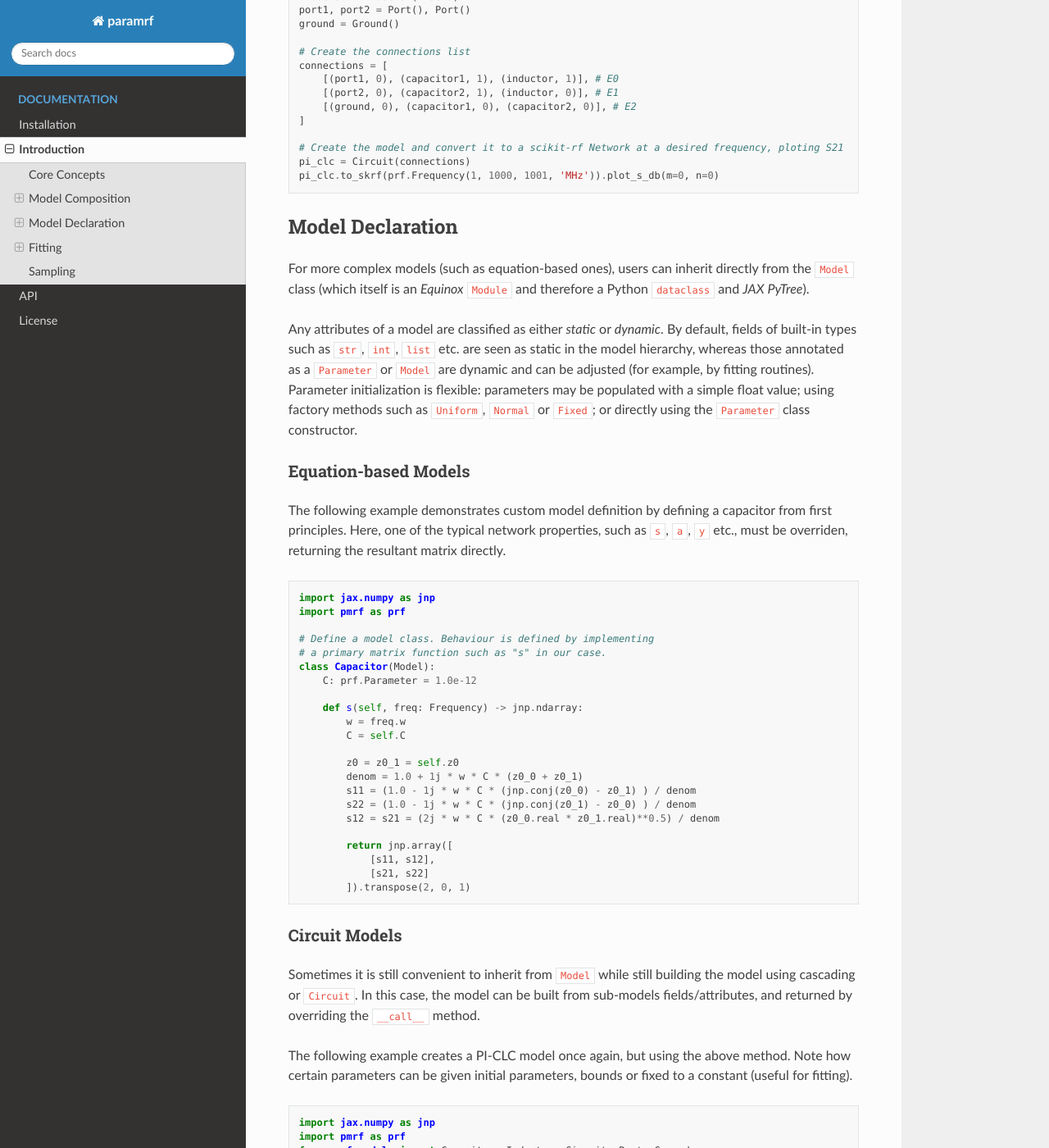
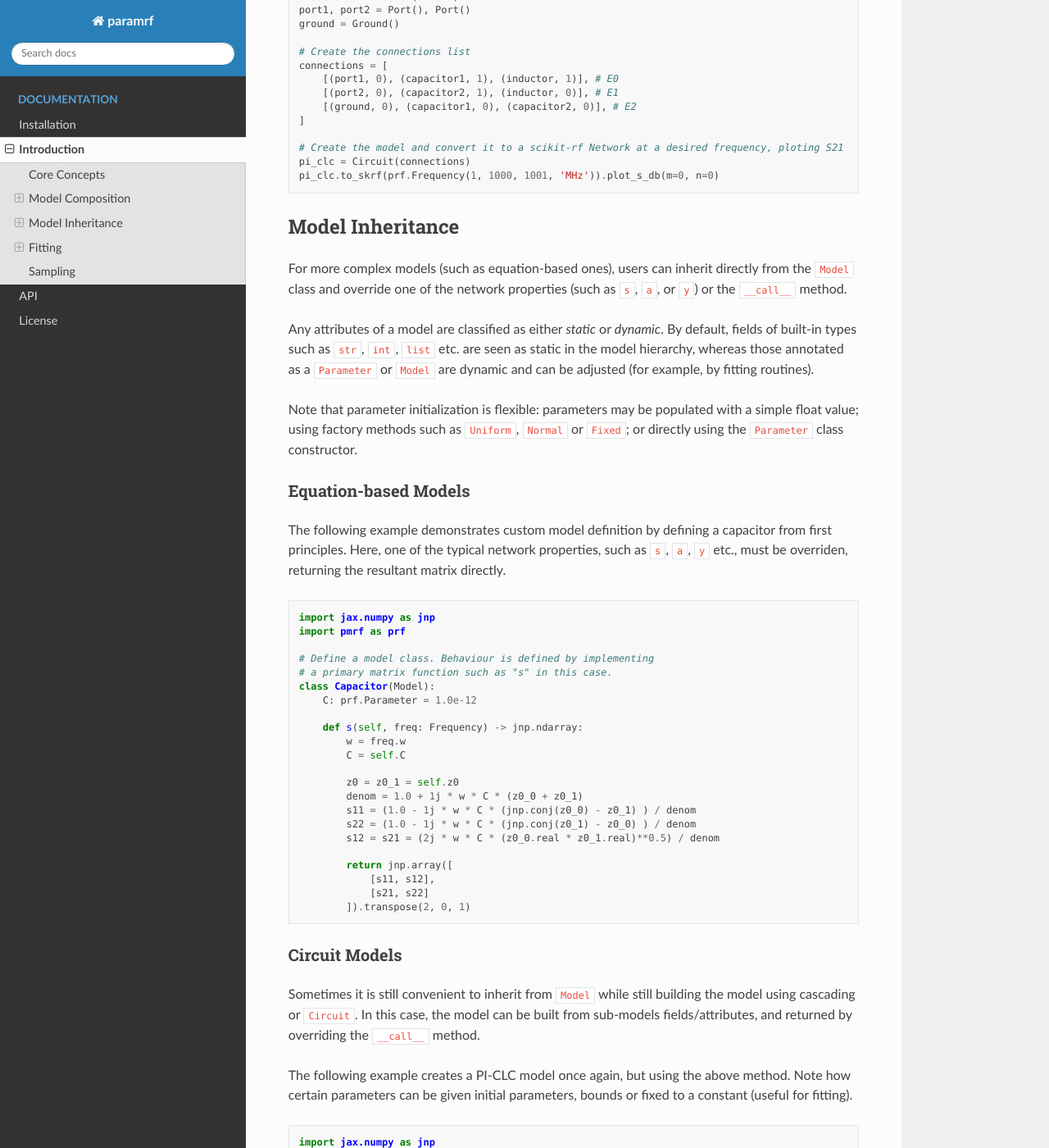
Before and after one commit to gvcallen/paramrf, a Sphinx documentation site: the page built from docs/source/introduction/index.rst, in a window 1280 px wide and 1400 px high, scrolled down 2060 px. Shown: the whole window at 82% size. Built offline with Sphinx 7.4.7 and the Read the Docs theme 3.1.0, drawn with Linux system fonts in a browser that asks for light colours.

Commit message:
Updated docs

```diff
--- a/docs/source/introduction/index.rst
+++ b/docs/source/introduction/index.rst
@@ -78,11 +78,13 @@ The following example uses this method to define a two-port PI-CLC network. "Ext
     pi_clc.to_skrf(prf.Frequency(1, 1000, 1001, 'MHz')).plot_s_db(m=0, n=0)
 
 
-Model Declaration
+Model Inheritance
 ~~~~~~~~~~~~~~~~~~~~
-For more complex models (such as equation-based ones), users can inherit directly from the ``Model`` class (which itself is an *Equinox* ``Module`` and therefore a Python ``dataclass`` and *JAX* *PyTree*).
+For more complex models (such as equation-based ones), users can inherit directly from the ``Model`` class and override one of the network properties (such as ``s``, ``a``, or ``y``) or the ``__call__`` method.
 
-Any attributes of a model are classified as either *static* or *dynamic*. By default, fields of built-in types such as ``str``, ``int``, ``list`` etc. are seen as static in the model hierarchy, whereas those annotated as a ``Parameter`` or ``Model`` are dynamic and can be adjusted (for example, by fitting routines). Parameter initialization is flexible: parameters may be populated with a simple float value; using factory methods such as ``Uniform``, ``Normal`` or ``Fixed``; or directly using the ``Parameter`` class constructor.
+Any attributes of a model are classified as either *static* or *dynamic*. By default, fields of built-in types such as ``str``, ``int``, ``list`` etc. are seen as static in the model hierarchy, whereas those annotated as a ``Parameter`` or ``Model`` are dynamic and can be adjusted (for example, by fitting routines).
+
+Note that parameter initialization is flexible: parameters may be populated with a simple float value; using factory methods such as ``Uniform``, ``Normal`` or ``Fixed``; or directly using the ``Parameter`` class constructor.
 
 Equation-based Models
 ^^^^^^^^^^^^^^^^^^^
@@ -94,7 +96,7 @@ The following example demonstrates custom model definition by defining a capacit
     import pmrf as prf
 
     # Define a model class. Behaviour is defined by implementing
-    # a primary matrix function such as "s" in our case.
+    # a primary matrix function such as "s" in this case.
     class Capacitor(Model):
         C: prf.Parameter = 1.0e-12
 
```
